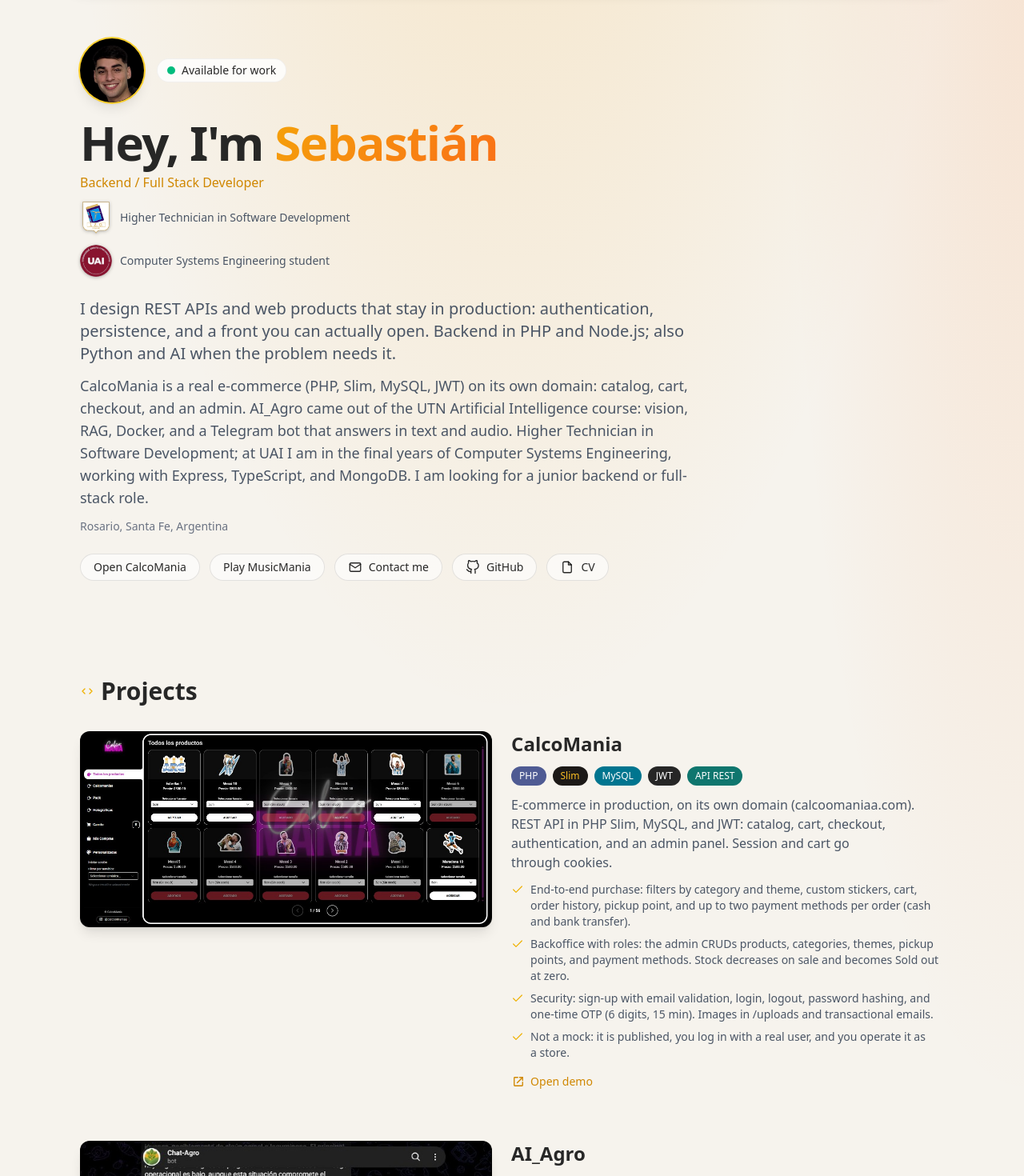
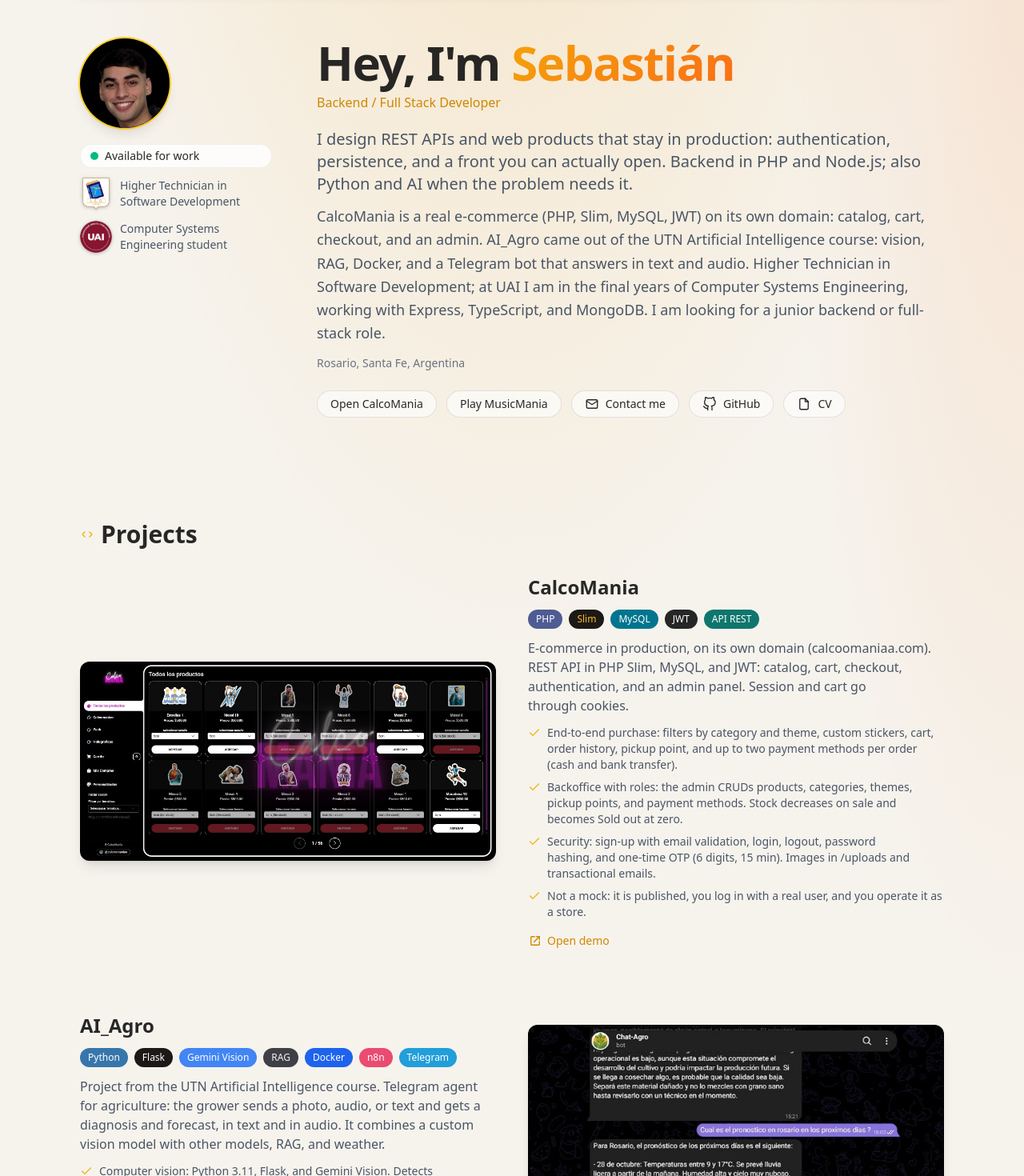
Before and after one commit to SebaLardelli/Portfolio, a React (Vite) app: page / in a window 1280 px wide. Shown: the part 80-1550 px from the top of the page at 80% size. Built offline with nearby package versions, Linux system fonts and the light colour scheme.

Commit message:
img agro

```diff
--- a/index.html
+++ b/index.html
@@ -4,6 +4,7 @@
     <meta charset="UTF-8" />
     <link rel="icon" type="image/svg+xml" href="./favicon.svg" />
     <meta name="viewport" content="width=device-width, initial-scale=1.0" />
+    <meta name="theme-color" content="#0c0b0a" />
     <title>Sebastián Lardelli | Desarrollador Backend — Ingeniería en Sistemas, PHP, Node.js</title>
     <meta
       name="description"
--- a/src/components/About.tsx
+++ b/src/components/About.tsx
@@ -7,13 +7,14 @@
 
   return (
     <Section id="sobre-mi" title={t.ui.sections.about} icon={<UserIcon />}>
-      <div className="grid items-start gap-8 sm:grid-cols-[1.2fr_auto]">
+      <div className="grid items-start gap-8 overflow-visible sm:grid-cols-[1.2fr_auto]">
         <div className="space-y-4 text-pretty leading-relaxed text-gray-600 dark:text-gray-300">
           {t.about.map((paragraph) => (
             <p key={paragraph}>{paragraph}</p>
           ))}
         </div>
-        <div className="photo-neon size-40 justify-self-center xl:size-52">
+        <div className="justify-self-center p-3">
+          <div className="photo-neon size-40 xl:size-52">
             <span className="photo-neon-ring" aria-hidden="true" />
             <img
               src={t.profile.image}
@@ -22,6 +23,7 @@
             />
           </div>
         </div>
+      </div>
     </Section>
   );
 }
--- a/src/components/Contact.tsx
+++ b/src/components/Contact.tsx
@@ -51,7 +51,7 @@
                 <span className="block text-xs font-medium uppercase tracking-wide text-gray-500 dark:text-gray-400">
                   {item.label}
                 </span>
-                <span className="mt-0.5 block text-lg font-semibold text-pretty text-gray-900 dark:text-white">
+                <span className="mt-0.5 block text-lg font-semibold break-words text-pretty text-gray-900 dark:text-white">
                   {item.value}
                 </span>
               </span>
--- a/src/components/Header.tsx
+++ b/src/components/Header.tsx
@@ -35,7 +35,7 @@
         const visible = entries.find((entry) => entry.isIntersecting);
         if (visible?.target.id) setActive(visible.target.id);
       },
-      { threshold: 0.35 }
+      { root: null, rootMargin: "-28% 0px -58% 0px", threshold: 0 }
     );
 
     sections.forEach((section) => observer.observe(section));
--- a/src/components/Hero.tsx
+++ b/src/components/Hero.tsx
@@ -6,25 +6,8 @@
   const { t } = useI18n();
   const { profile } = t;
 
-  return (
-    <section id="inicio" className="page-width mx-auto px-5 pb-10 pt-28 xl:pb-14 xl:pt-32">
-      <div className="anim-fade-in mb-5 flex items-center gap-4">
-        <img
-          src={profile.image}
-          alt={t.ui.photoAlt}
-          className="size-16 rounded-full bg-black object-cover shadow-lg ring-2 ring-yellow-400/80 xl:size-20"
-        />
-        <div className="flex flex-col gap-1">
-          {profile.available ? <AvailabilityBadge /> : null}
-        </div>
-      </div>
-
-      <h1 className="anim-fade-in anim-delay-1 text-4xl font-bold tracking-tight text-pretty sm:text-5xl xl:text-6xl">
-        {t.ui.greeting} <span className="gradient-name">Sebastián</span>
-      </h1>
-      <p className="mt-2 text-sm font-medium text-pretty text-yellow-600 xl:text-base dark:text-yellow-400">{profile.role}</p>
-      {profile.credentials?.length ? (
-        <ul className="mt-3 flex flex-col gap-2">
+  const credentials = profile.credentials?.length ? (
+    <ul className="flex flex-col gap-2">
       {profile.credentials.map((item) => (
         <li key={item.label}>
           <CredentialLink
@@ -37,12 +20,40 @@
         </li>
       ))}
     </ul>
-      ) : null}
+  ) : null;
+
+  return (
+    <section id="inicio" className="page-width mx-auto scroll-mt-28 px-5 pb-10 pt-28 xl:pb-16 xl:pt-32">
+      <div className="flex flex-col xl:flex-row xl:items-start xl:gap-14">
+        <div className="anim-fade-in mb-5 flex items-center gap-4 xl:mb-0 xl:w-60 xl:shrink-0 xl:flex-col xl:items-start xl:gap-5">
+          <img
+            src={profile.image}
+            alt={t.ui.photoAlt}
+            width={112}
+            height={112}
+            className="size-16 rounded-full bg-black object-cover shadow-lg ring-2 ring-yellow-400/80 xl:size-28"
+          />
+          <div className="flex flex-col gap-3">
+            {profile.available ? <AvailabilityBadge /> : null}
+            <div className="hidden xl:block">{credentials}</div>
+          </div>
+        </div>
+
+        <div className="min-w-0 flex-1">
+          <h1 className="anim-fade-in anim-delay-1 text-4xl font-bold tracking-tight text-pretty sm:text-5xl xl:text-6xl">
+            {t.ui.greeting} <span className="gradient-name">Sebastián</span>
+          </h1>
+          <p className="mt-2 text-sm font-medium text-pretty text-yellow-600 xl:text-base dark:text-yellow-400">
+            {profile.role}
+          </p>
+          <div className="mt-3 xl:hidden">{credentials}</div>
 
           <p className="anim-fade-in anim-delay-2 mt-5 max-w-3xl text-pretty text-lg text-gray-600 xl:text-xl dark:text-gray-300">
             {profile.headline}
           </p>
-      <p className="mt-3 max-w-3xl text-pretty text-base text-gray-600 xl:text-lg dark:text-gray-400">{profile.summary}</p>
+          <p className="mt-3 max-w-3xl text-pretty text-base leading-relaxed text-gray-600 xl:text-lg dark:text-gray-400">
+            {profile.summary}
+          </p>
           <p className="mt-3 text-sm text-gray-500">{profile.location}</p>
 
           <nav className="anim-fade-in anim-delay-3 mt-6 flex flex-wrap gap-3">
@@ -58,6 +69,8 @@
               <FileIcon /> CV
             </SocialPill>
           </nav>
+        </div>
+      </div>
     </section>
   );
 }
--- a/src/components/Pills.tsx
+++ b/src/components/Pills.tsx
@@ -13,7 +13,7 @@
     <a
       href={href}
       {...(external ? { target: "_blank", rel: "noreferrer" } : {})}
-      className="inline-flex items-center gap-2 rounded-full border border-black/10 bg-white/60 px-4 py-1.5 text-sm transition hover:scale-105 hover:bg-white dark:border-white/10 dark:bg-white/5 dark:hover:bg-white/10"
+      className="inline-flex items-center gap-2 rounded-full border border-black/10 bg-white/60 px-4 py-1.5 text-sm transition hover:scale-105 hover:bg-white focus-visible:scale-105 dark:border-white/10 dark:bg-white/5 dark:hover:bg-white/10"
     >
       {children}
     </a>
--- a/src/components/Projects.tsx
+++ b/src/components/Projects.tsx
@@ -13,31 +13,45 @@
 
   return (
     <Section id="proyectos" title={t.ui.sections.projects} icon={<CodeIcon />}>
-      <ul className="flex flex-col gap-16">
-        {t.projects.map((project) => (
-          <li
-            key={project.title}
-            className={`grid items-start gap-6 ${project.image ? "sm:grid-cols-[1fr_1.05fr]" : ""}`}
-          >
-            {project.image ? (
-              project.demo ? (
-                <a href={project.demo} target="_blank" rel="noreferrer" className="block">
+      <ul className="flex flex-col gap-16 xl:gap-20">
+        {t.projects.map((project, index) => {
+          const image = project.image ? (
             <img
               src={project.image}
               alt={project.imageAlt ?? project.title}
-                    className={`w-full rounded-xl border border-black/10 bg-black shadow-lg transition hover:scale-[1.01] dark:border-white/10 ${project.imageFit === "contain" ? "object-contain" : "object-cover"} ${positionClass[project.imagePosition ?? "top"]}`}
+              loading={index === 0 ? "eager" : "lazy"}
+              className={`h-full max-h-[22rem] w-full xl:max-h-[26rem] ${
+                project.imageFit === "contain" ? "object-contain" : "object-cover"
+              } ${positionClass[project.imagePosition ?? "top"]}`}
               style={{ aspectRatio: project.imageAspect ?? "16/10" }}
             />
+          ) : null;
+
+          const media = image ? (
+            <div className="project-media overflow-hidden rounded-xl border border-black/10 bg-black shadow-lg dark:border-white/10">
+              {project.demo ? (
+                <a
+                  href={project.demo}
+                  target="_blank"
+                  rel="noreferrer"
+                  className="block transition hover:scale-[1.01]"
+                >
+                  {image}
                 </a>
               ) : (
-                <img
-                  src={project.image}
-                  alt={project.imageAlt ?? project.title}
-                  className={`w-full rounded-xl border border-black/10 bg-black shadow-lg dark:border-white/10 ${project.imageFit === "contain" ? "object-contain" : "object-cover"} ${positionClass[project.imagePosition ?? "top"]}`}
-                  style={{ aspectRatio: project.imageAspect ?? "16/10" }}
-                />
-              )
-            ) : null}
+                image
+              )}
+            </div>
+          ) : null;
+
+          return (
+            <li
+              key={project.title}
+              className={`grid items-center gap-6 lg:gap-10 ${
+                media ? "lg:grid-cols-2" : ""
+              } ${media && index % 2 === 1 ? "lg:[&_.project-media]:order-2" : ""}`}
+            >
+              {media}
               <div>
                 <h3 className="text-xl font-semibold xl:text-2xl">{project.title}</h3>
                 <ul className="mt-3 flex flex-wrap gap-2">
@@ -90,7 +104,8 @@
                 </div>
               </div>
             </li>
-        ))}
+          );
+        })}
       </ul>
     </Section>
   );
--- a/src/components/Section.tsx
+++ b/src/components/Section.tsx
@@ -9,7 +9,7 @@
 
 export function Section({ id, title, icon, children }: SectionProps) {
   return (
-    <section id={id} className="page-width mx-auto px-5 py-12 xl:py-16" data-section>
+    <section id={id} className="page-width mx-auto scroll-mt-28 px-5 py-12 xl:py-16" data-section>
       <h2 className="mb-8 flex items-center gap-2 text-2xl font-semibold xl:text-3xl">
         <span className="text-yellow-500">{icon}</span>
         {title}
--- a/src/index.css
+++ b/src/index.css
@@ -4,6 +4,17 @@
 html {
   font-family: "Onest Variable", system-ui, sans-serif;
   scroll-behavior: smooth;
+  scroll-padding-top: 5.5rem;
+}
+
+::selection {
+  background: rgb(251 191 36 / 0.35);
+}
+
+a:focus-visible,
+button:focus-visible {
+  outline: 2px solid #f59e0b;
+  outline-offset: 3px;
 }
 
 .page-width {
```
Lines whose indentation alone changed are shown as unchanged.
